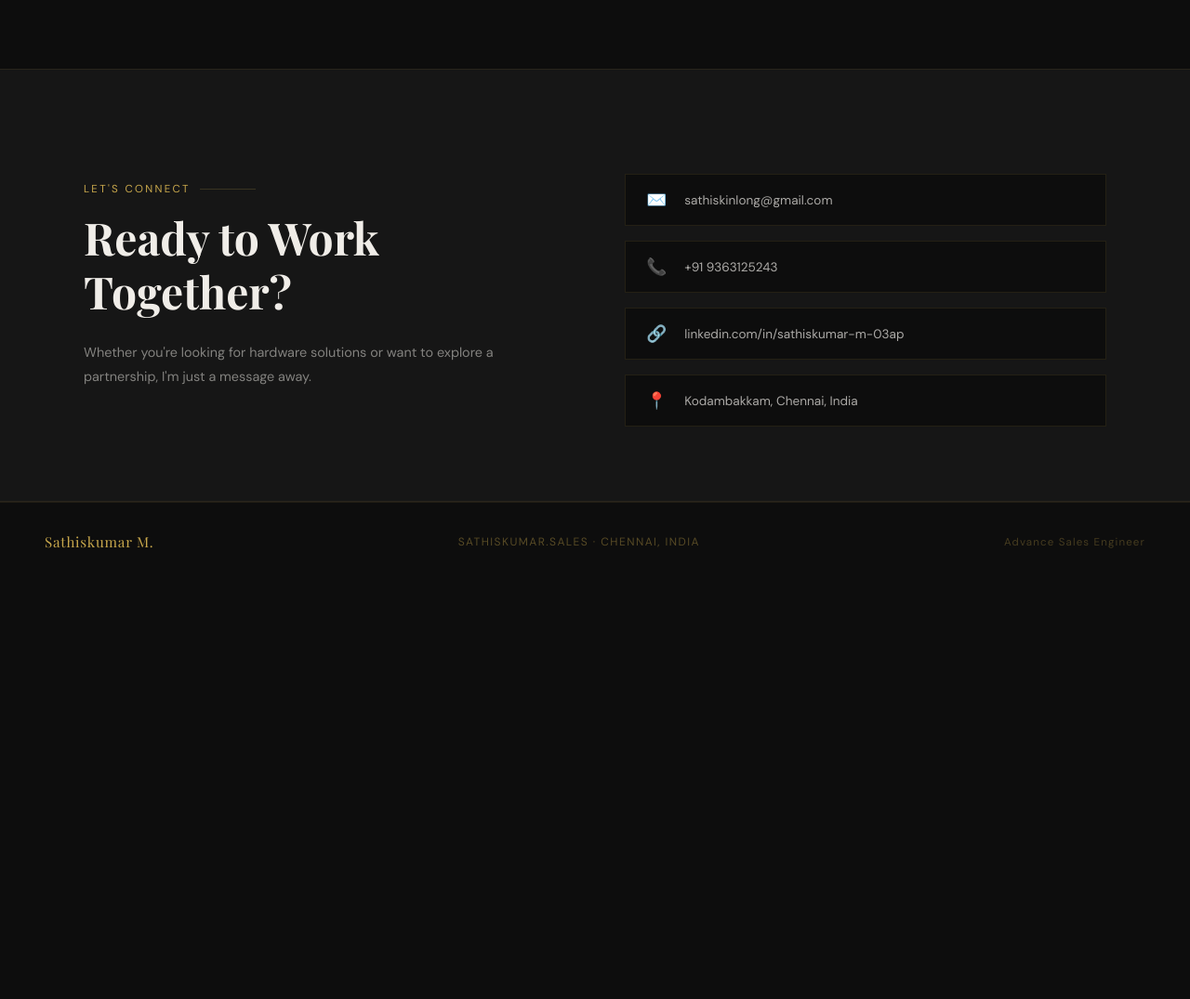
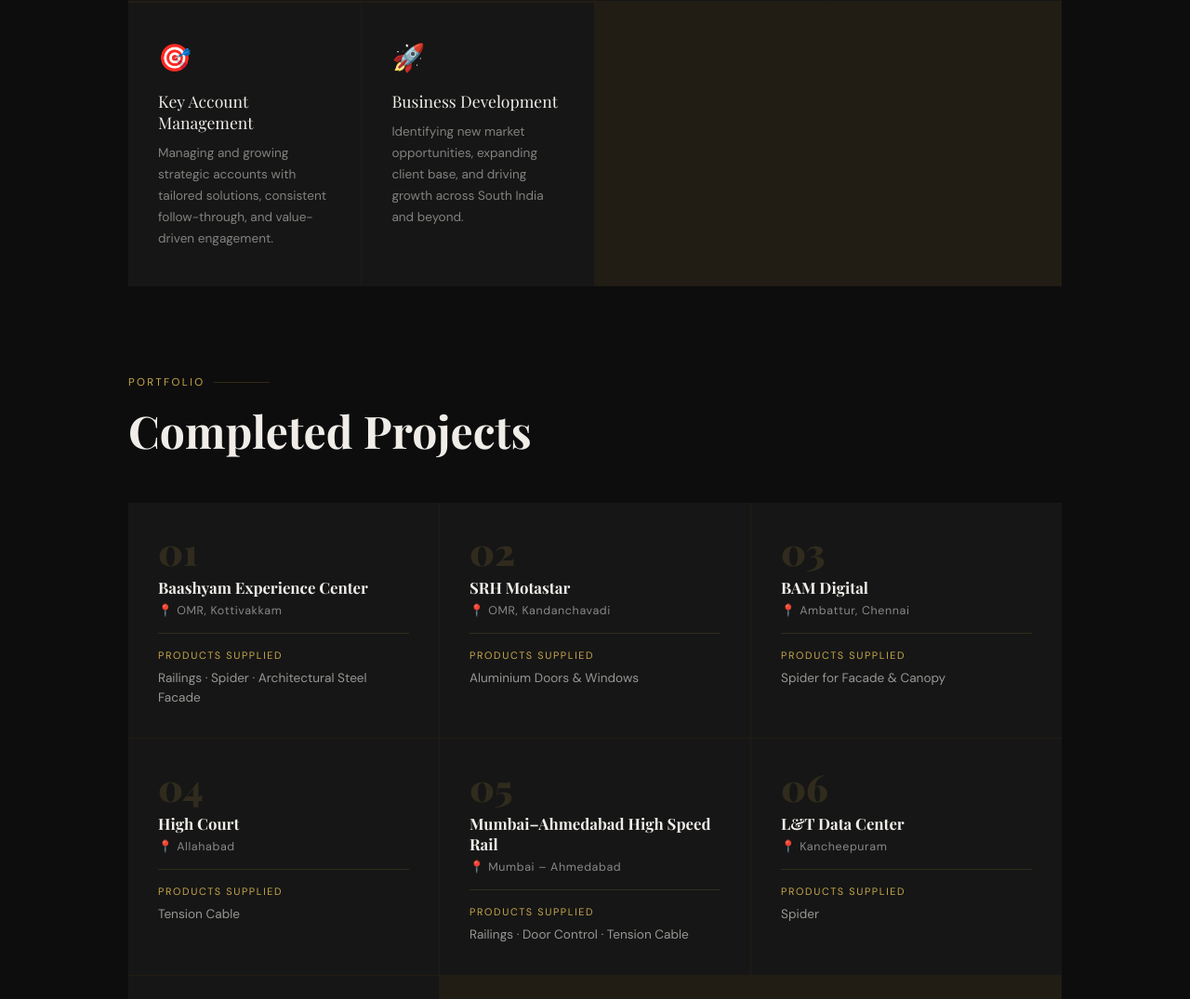
Before and after one commit to sathiskumar-03/SK, a plain HTML site: page index.html in a window 1280 px wide. Shown: the part 1725-2800 px from the top of the page at 93% size. Before the commit the page ends 2350 px from the top, so only its background shows below. Drawn offline with nearby package versions, Linux system fonts and the light colour scheme.

Commit message:
Update index.html

```diff
--- a/index.html
+++ b/index.html
@@ -253,6 +253,43 @@
     color: rgba(240,237,232,0.5);
   }
 
+  /* PROJECT CARDS */
+  .proj-card {
+    background: var(--dark2);
+    padding: 2rem;
+    transition: background 0.3s;
+    cursor: default;
+  }
+  .proj-card:hover { background: var(--dark3); }
+  .proj-num {
+    font-family: 'Playfair Display', serif;
+    font-size: 2.5rem; font-weight: 900;
+    color: rgba(201,168,76,0.15); line-height: 1;
+    margin-bottom: 0.5rem;
+  }
+  .proj-name {
+    font-family: 'Playfair Display', serif;
+    font-size: 1.05rem; font-weight: 700;
+    color: var(--text); margin-bottom: 0.4rem;
+  }
+  .proj-location {
+    font-size: 0.78rem; color: var(--muted);
+    letter-spacing: 0.05em; margin-bottom: 1rem;
+  }
+  .proj-divider {
+    height: 1px; background: rgba(201,168,76,0.15);
+    margin-bottom: 1rem;
+  }
+  .proj-label {
+    font-size: 0.68rem; letter-spacing: 0.15em;
+    text-transform: uppercase; color: var(--gold);
+    margin-bottom: 0.4rem;
+  }
+  .proj-products {
+    font-size: 0.85rem; color: rgba(240,237,232,0.6);
+    line-height: 1.6;
+  }
+
   /* CONTACT */
   .contact-section {
     background: var(--dark2);
@@ -349,9 +386,10 @@
   <ul class="nav-links">
     <li><a href="#about">About</a></li>
     <li><a href="#expertise">Expertise</a></li>
+    <li><a href="#projects">Projects</a></li>
     <li><a href="#contact">Contact</a></li>
   </ul>
-  <a href="mailto:sathiskinlong@gmail.com" class="nav-cta">Get in Touch</a>
+  <a href="/cdn-cgi/l/email-protection#710210051918021a181f1d1e1f1631161c10181d5f121e1c" class="nav-cta">Get in Touch</a>
 </nav>
 
 <!-- HERO -->
@@ -377,16 +415,16 @@
 
   <div class="hero-right">
     <div class="stat-card">
-      <div class="stat-num">5+</div>
+      <div class="stat-num">3+</div>
       <div class="stat-label">Years Experience</div>
+    </div>
+    <div class="stat-card">
+      <div class="stat-num">7+</div>
+      <div class="stat-label">Projects Completed</div>
     </div>
     <div class="stat-card">
       <div class="stat-num">200+</div>
       <div class="stat-label">Clients Served</div>
-    </div>
-    <div class="stat-card">
-      <div class="stat-num">98%</div>
-      <div class="stat-label">Satisfaction Rate</div>
     </div>
   </div>
 
@@ -412,17 +450,17 @@
   <div class="expertise-grid">
     <div class="expertise-card">
       <div class="expertise-icon">🏗️</div>
-      <div class="expertise-title">Hardware Solutions</div>
-      <div class="expertise-desc">Deep knowledge of Kinlong's premium hardware product range for architectural and construction applications.</div>
+      <div class="expertise-title">Architectural Hardware</div>
+      <div class="expertise-desc">Expert in Glass, uPVC, and Aluminium hardware systems for facades, doors, windows, and structural applications.</div>
     </div>
     <div class="expertise-card">
       <div class="expertise-icon">🤝</div>
-      <div class="expertise-title">Client Relations</div>
+      <div class="expertise-title">Client Relationship Management</div>
       <div class="expertise-desc">Building long-term partnerships with architects, contractors, and developers through trust and consistent delivery.</div>
     </div>
     <div class="expertise-card">
       <div class="expertise-icon">📊</div>
-      <div class="expertise-title">Sales Strategy</div>
+      <div class="expertise-title">Sales Strategy & Revenue Growth</div>
       <div class="expertise-desc">Data-driven approach to identifying opportunities, closing deals, and exceeding revenue targets consistently.</div>
     </div>
     <div class="expertise-card">
@@ -430,6 +468,89 @@
       <div class="expertise-title">Technical Consultation</div>
       <div class="expertise-desc">Providing expert guidance on product selection, specifications, and application suitability for projects.</div>
     </div>
+    <div class="expertise-card">
+      <div class="expertise-icon">🎯</div>
+      <div class="expertise-title">Key Account Management</div>
+      <div class="expertise-desc">Managing and growing strategic accounts with tailored solutions, consistent follow-through, and value-driven engagement.</div>
+    </div>
+    <div class="expertise-card">
+      <div class="expertise-icon">🚀</div>
+      <div class="expertise-title">Business Development</div>
+      <div class="expertise-desc">Identifying new market opportunities, expanding client base, and driving growth across South India and beyond.</div>
+    </div>
+  </div>
+</section>
+
+<!-- PROJECTS -->
+<section style="padding: 0 3rem 6rem; max-width: 1100px; margin: 0 auto;" id="projects">
+  <div class="section-label">Portfolio</div>
+  <h2 class="section-title">Completed Projects</h2>
+
+  <div style="display: grid; grid-template-columns: repeat(auto-fit, minmax(300px, 1fr)); gap: 1px; background: rgba(201,168,76,0.1); margin-top: 3rem;">
+
+    <div class="proj-card">
+      <div class="proj-num">01</div>
+      <div class="proj-name">Baashyam Experience Center</div>
+      <div class="proj-location">📍 OMR, Kottivakkam</div>
+      <div class="proj-divider"></div>
+      <div class="proj-label">Products Supplied</div>
+      <div class="proj-products">Railings · Spider · Architectural Steel Facade</div>
+    </div>
+
+    <div class="proj-card">
+      <div class="proj-num">02</div>
+      <div class="proj-name">SRH Motastar</div>
+      <div class="proj-location">📍 OMR, Kandanchavadi</div>
+      <div class="proj-divider"></div>
+      <div class="proj-label">Products Supplied</div>
+      <div class="proj-products">Aluminium Doors & Windows</div>
+    </div>
+
+    <div class="proj-card">
+      <div class="proj-num">03</div>
+      <div class="proj-name">BAM Digital</div>
+      <div class="proj-location">📍 Ambattur, Chennai</div>
+      <div class="proj-divider"></div>
+      <div class="proj-label">Products Supplied</div>
+      <div class="proj-products">Spider for Facade & Canopy</div>
+    </div>
+
+    <div class="proj-card">
+      <div class="proj-num">04</div>
+      <div class="proj-name">High Court</div>
+      <div class="proj-location">📍 Allahabad</div>
+      <div class="proj-divider"></div>
+      <div class="proj-label">Products Supplied</div>
+      <div class="proj-products">Tension Cable</div>
+    </div>
+
+    <div class="proj-card">
+      <div class="proj-num">05</div>
+      <div class="proj-name">Mumbai–Ahmedabad High Speed Rail</div>
+      <div class="proj-location">📍 Mumbai – Ahmedabad</div>
+      <div class="proj-divider"></div>
+      <div class="proj-label">Products Supplied</div>
+      <div class="proj-products">Railings · Door Control · Tension Cable</div>
+    </div>
+
+    <div class="proj-card">
+      <div class="proj-num">06</div>
+      <div class="proj-name">L&T Data Center</div>
+      <div class="proj-location">📍 Kancheepuram</div>
+      <div class="proj-divider"></div>
+      <div class="proj-label">Products Supplied</div>
+      <div class="proj-products">Spider</div>
+    </div>
+
+    <div class="proj-card">
+      <div class="proj-num">07</div>
+      <div class="proj-name">Tuticorin Airport</div>
+      <div class="proj-location">📍 Thoothukudi</div>
+      <div class="proj-divider"></div>
+      <div class="proj-label">Products Supplied</div>
+      <div class="proj-products">Aluminium Hardware</div>
+    </div>
+
   </div>
 </section>
 
@@ -445,9 +566,9 @@
     </div>
     <div>
       <div class="contact-links">
-        <a href="mailto:sathiskinlong@gmail.com" class="contact-item">
+        <a href="/cdn-cgi/l/email-protection#c3b0a2b7abaab0a8aaadafacada483a4aea2aaafeda0acae" class="contact-item">
           <span class="contact-icon">✉️</span>
-          <span class="contact-text">sathiskinlong@gmail.com</span>
+          <span class="contact-text"><span class="__cf_email__" data-cfemail="700311041819031b191e1c1f1e1730171d11191c5e131f1d">[email&#160;protected]</span></span>
           <span class="contact-arrow">→</span>
         </a>
         <a href="tel:+919363125243" class="contact-item">
@@ -473,9 +594,4 @@
 <!-- FOOTER -->
 <footer>
   <div class="footer-logo">Sathiskumar M.</div>
-  <div class="footer-domain">sathiskumar.sales · Chennai, India</div>
-  <div style="font-size:0.72rem; color:rgba(201,168,76,0.3); letter-spacing:0.1em;">Advance Sales Engineer</div>
-</footer>
-
-</body>
-</html>
+  <div class="footer-d
```
